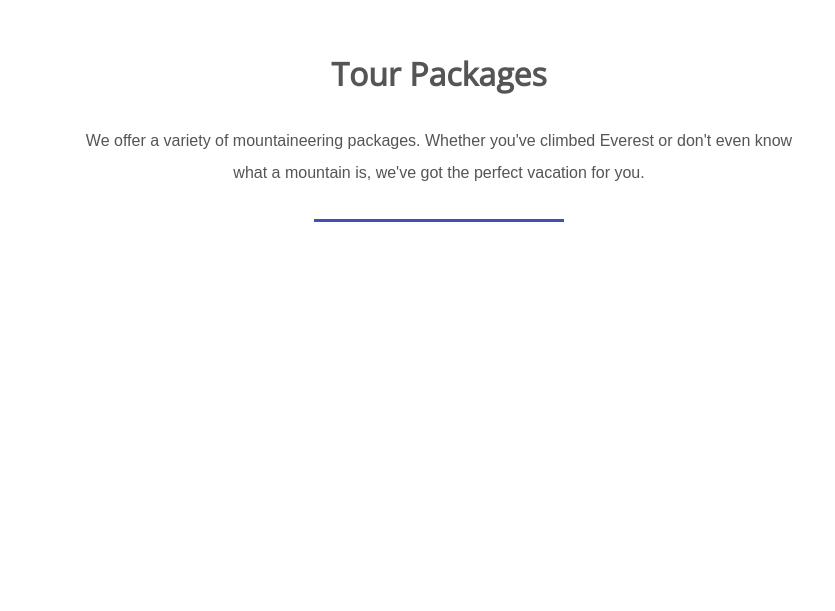
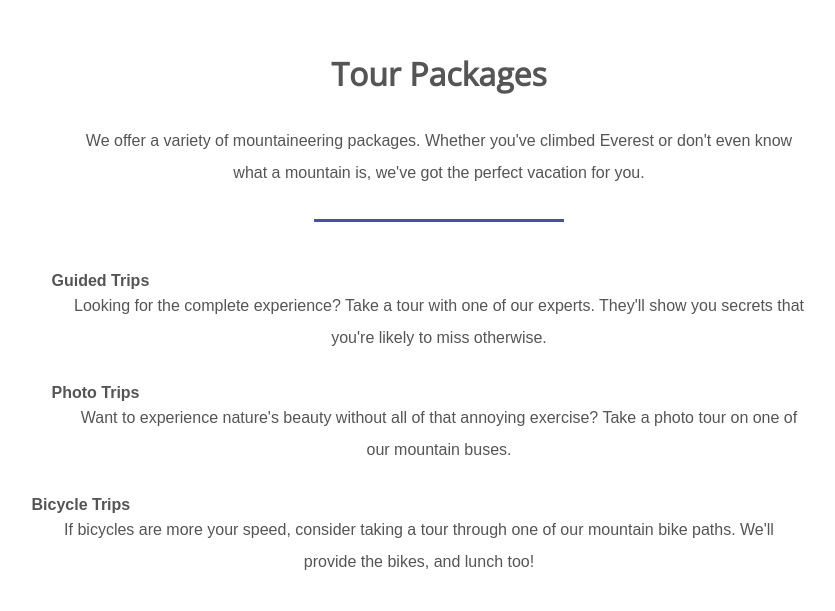
Before and after one commit to BryantVaughn/DemoSite, a plain HTML site: page index.html in a window 1280 px wide. Shown: the part 1968-2579 px from the top of the page, without its empty margins (201-1036 px from the left). Before the commit the page ends 2370 px from the top, so only its background shows below. Drawn offline with nearby package versions, Linux system fonts and the light colour scheme.

Commit message:
trip packages

```diff
--- a/index.html
+++ b/index.html
@@ -47,19 +47,19 @@
 
     <ul class="grid">
       <li>
-        <i></i>
-        <h4></h4>
-        <p></p>
+        <i class="fa fa-compass fa-4x"></i>
+        <h4>Guided Trips</h4>
+        <p>Looking for the complete experience? Take a tour with one of our experts. They'll show you secrets that you're likely to miss otherwise.</p>
       </li>
       <li>
-        <i></i>
-        <h4></h4>
-        <p></p>
+        <i class="fa fa-camera-retro fa-4x"></i>
+        <h4>Photo Trips</h4>
+        <p>Want to experience nature's beauty without all of that annoying exercise? Take a photo tour on one of our mountain buses.</p>
       </li>
       <li>
-        <i></i>
-        <h4></h4>
-        <p></p>
+        <i class="fa fa-bicycle fa-4x"></i>
+        <h4>Bicycle Trips</h4>
+        <p>If bicycles are more your speed, consider taking a tour through one of our mountain bike paths. We'll provide the bikes, and lunch too!</p>
       </li>
       <li>
         <i></i>
```
